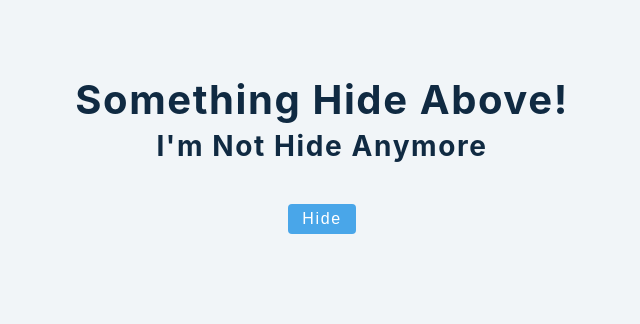
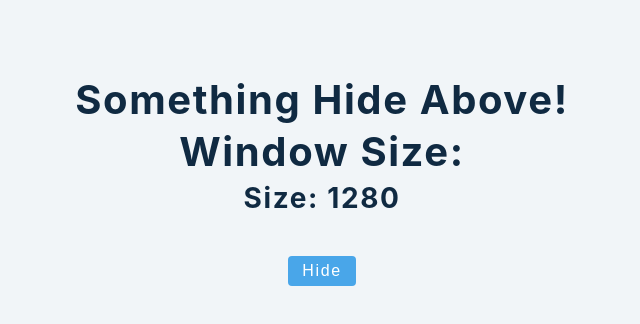
Before and after one commit to ismaelBZ/react-tutorial-2020-john-smilga, a React (Create React App) app: page / in a window 1280 px wide. Both pictures are taken after a click on the button "Show". Shown: the top 324 px of the page, without its empty margins (318-958 px from the left). Built offline with nearby package versions, Linux system fonts and the light colour scheme.

Commit message:
Error: bounch of eventListeners added on hide/show(render) component

```diff
--- a/src/tutorials/conditionalRendering/4-show-hide.jsx
+++ b/src/tutorials/conditionalRendering/4-show-hide.jsx
@@ -1,13 +1,28 @@
-import {useState} from 'react'
+import {useState, useEffect} from 'react'
+
+const Item = () => {
+  const [size, setSize] = useState(window.innerWidth);
+  const checkSize = () => {
+    window.addEventListener('resize', setSize(window.innerWidth))
+  }
+  useEffect(() => {
+    window.addEventListener('resize', checkSize);
+  }, [])
+  return (
+    <>
+     <h2>Window size:</h2>
+     <h3>size: {size}</h3>
+    </>
+  )
+}
 
 const ShowHide = () => {
-  const [isActive, setIsActive] = useState(false)
-
+  const [show, setShow] = useState(false)
   return (
     <>
       <h2>Something hide above!</h2>
-      {isActive && <h3>I'm not hide anymore</h3>}
-      <button className='btn' onClick={() => setIsActive(!isActive)}>{isActive ? 'Hide' : 'Show'}</button>
+      {show && <Item />}
+      <button className='btn' onClick={() => setShow(!show)}>{show ? 'Hide' : 'Show'}</button>
     </>
   )
 }
```
